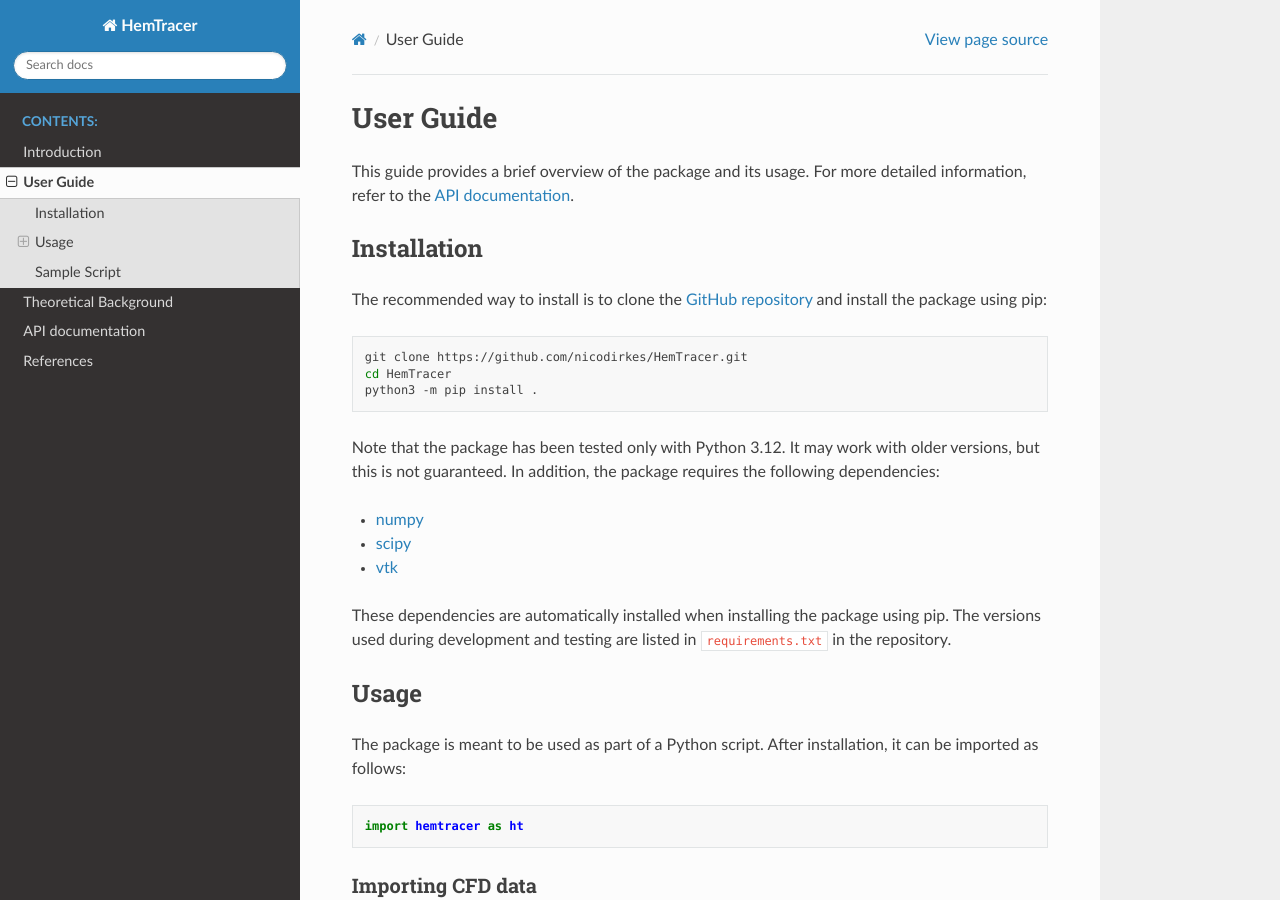
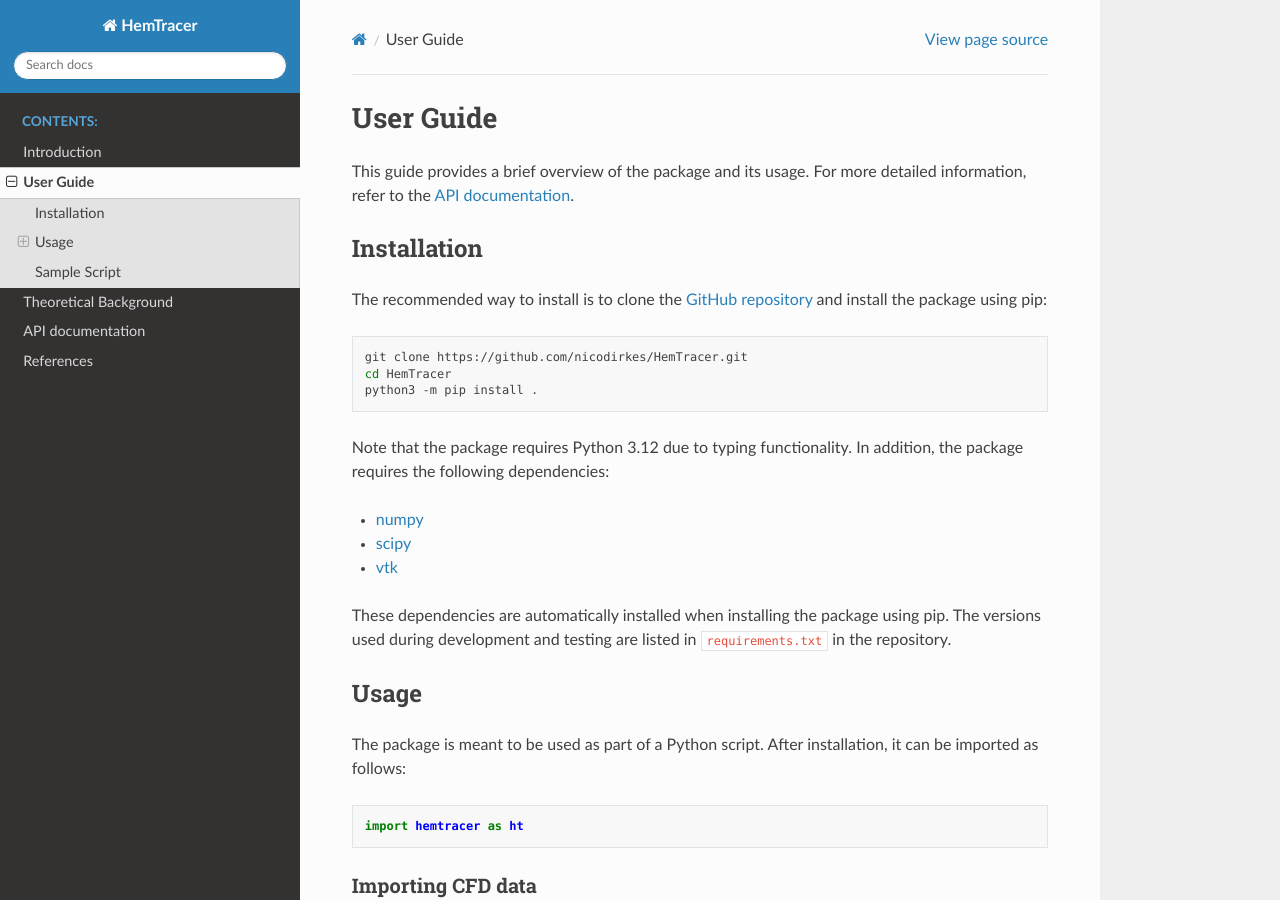
Before and after one commit to nicodirkes/HemTracer, a Sphinx documentation site: the page built from docs/user_guide.rst, in a window 1280 px wide and 900 px high. Built offline with Sphinx 7.4.7 and the Read the Docs theme 2.0.0, drawn with Linux system fonts in a browser that asks for light colours; cross-references to code outside the pages are shown as plain code.

Commit message:
Update Python version requirement

```diff
--- a/docs/user_guide.rst
+++ b/docs/user_guide.rst
@@ -13,7 +13,7 @@ The recommended way to install is to clone the `GitHub repository <https://githu
     cd HemTracer
     python3 -m pip install .
 
-Note that the package has been tested only with Python 3.12. It may work with older versions, but this is not guaranteed. In addition, the package requires the following dependencies:
+Note that the package requires Python 3.12 due to typing functionality. In addition, the package requires the following dependencies:
 
 - `numpy <https://numpy.org/>`_
 - `scipy <https://www.scipy.org/>`_
--- a/setup.py
+++ b/setup.py
@@ -16,10 +16,9 @@ setup(
     long_description=readme,
     author='Nico Dirkes',
     author_email='dirkes@aices.rwth-aachen.de',
-    # url='',
+    url='nicodirkes.github.io/HemTracer/',
     license=license,
     packages=find_packages(exclude=('tests', 'docs')),
     install_requires=['numpy', 'scipy', 'vtk'],
-    # packages=['hemtracer', 'hemtracer.hemolysis_model', 'hemtracer.rbc_model'],
-    # packages = find_packages(),
+    python_requires='>=3.12',
 )
```
